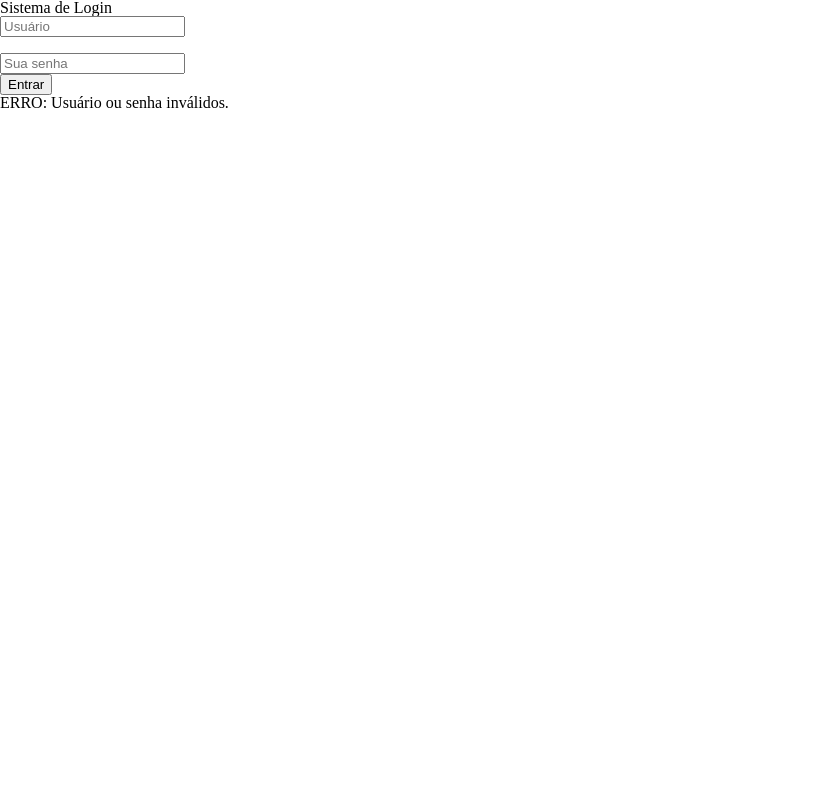
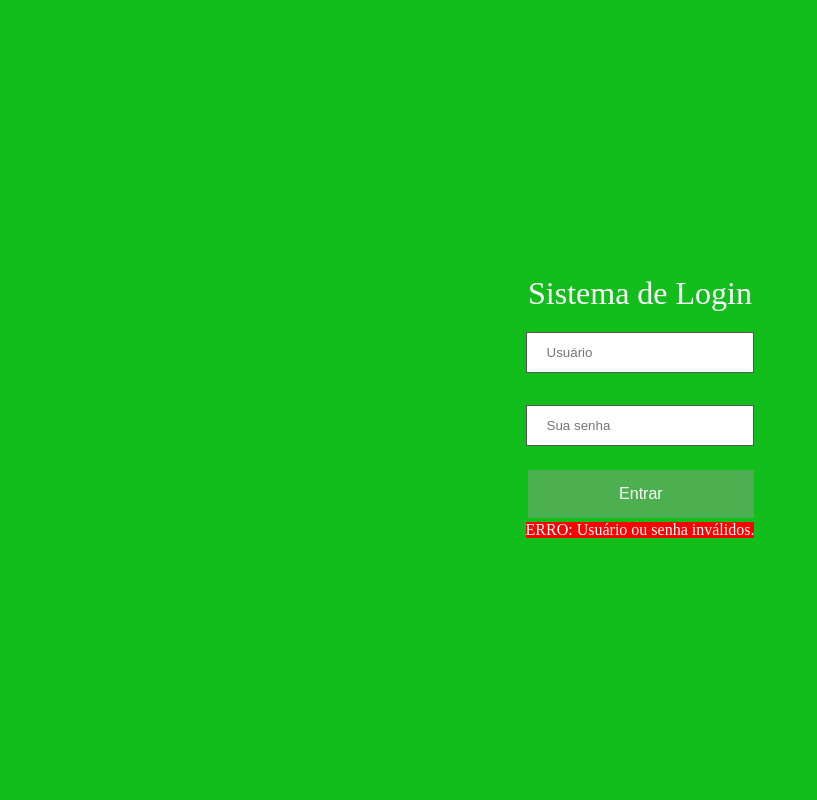
Before and after one commit to DevLucasj/tela-de-login, a PHP site: page / in a window 1280 px wide. Shown: the whole page, without its empty margins (0-817 px from the left). Run offline with PHP 8.4, Linux system fonts and the light colour scheme; the visitor is signed in with stand-in values (Sample User, id 1).

Commit message:
erro no caminho
erro no caminho do css

```diff
--- a/assets/head.php
+++ b/assets/head.php
@@ -5,7 +5,7 @@
     <meta http-equiv="X-UA-Compatible" content="IE=edge">
     <meta name="viewport" content="width=device-width, initial-scale=1.0">
     <link rel="stylesheet" href="css/reset.css">
-    <link rel="stylesheet" href="style/css.css">
+    <link rel="stylesheet" href="css/style.css">
     <title><?php echo $titulo ?></title>
 </head>
 <body>
--- a/css/style.css
+++ b/css/style.css
@@ -61,6 +61,7 @@
 
 .notification{
   color: white;
+  background-color: red;
 }
 
 h3{
```
